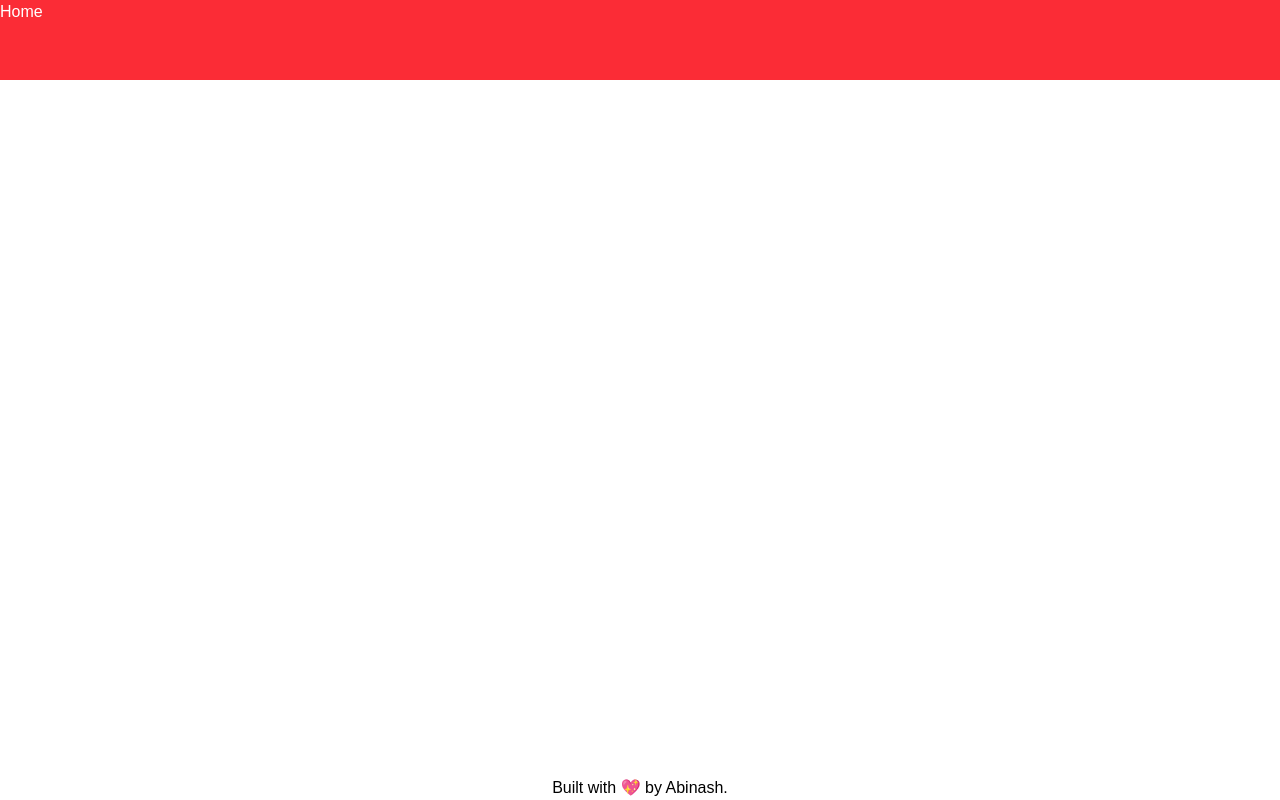
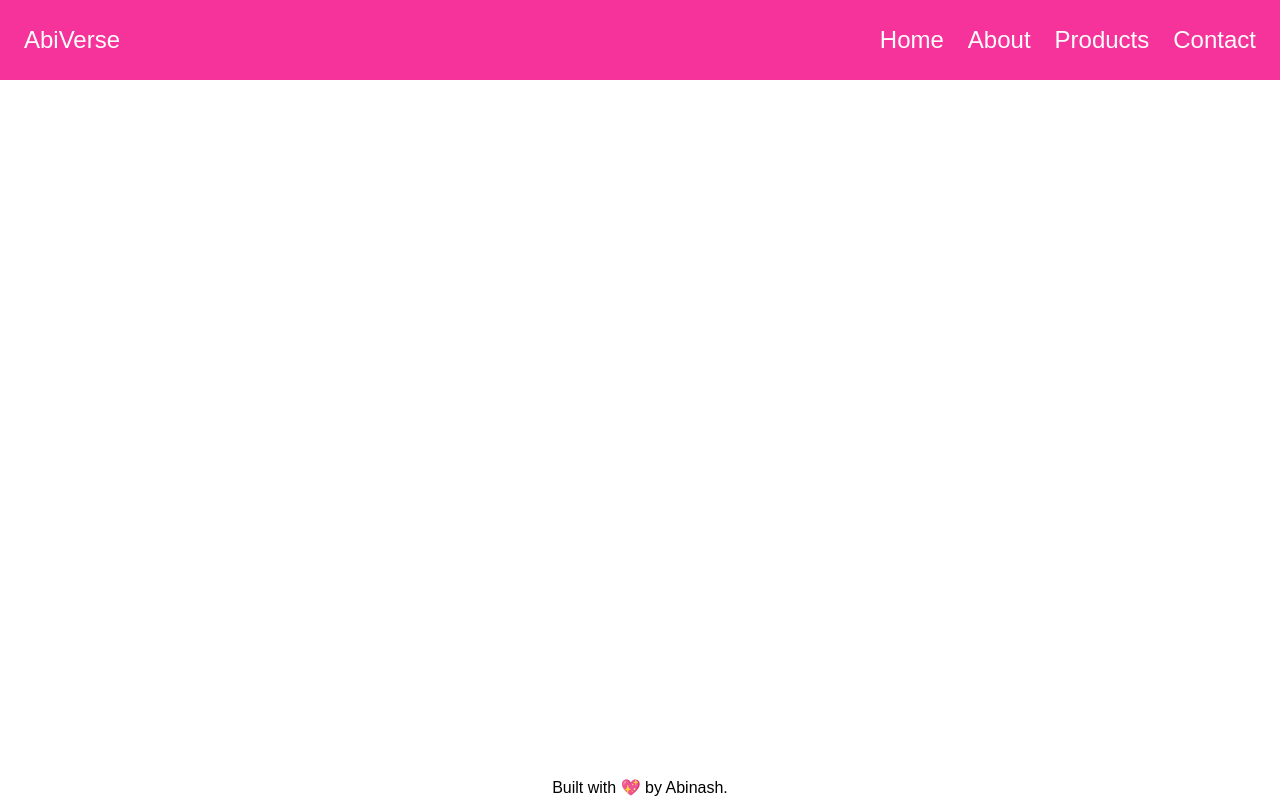
Before and after one commit to Abi-390/BackendPractice, a Next.js app in the folder next-js/: page / in a window 1280 px wide. Built offline with nearby package versions, Linux system fonts and the light colour scheme.

Commit message:
Nested routing demo implemented

```diff
--- /dev/null
+++ b/next-js/app/about/page.js
@@ -0,0 +1,11 @@
+import React from 'react'
+
+const page = () => {
+  return (
+    <div>
+      <h2>This is About page</h2>
+    </div>
+  )
+}
+
+export default page
--- /dev/null
+++ b/next-js/app/contact/page.js
@@ -0,0 +1,11 @@
+import React from 'react'
+
+const page = () => {
+  return (
+    <div>
+      <h1>This is contact page</h1>
+    </div>
+  )
+}
+
+export default page
--- /dev/null
+++ b/next-js/app/products/female-products/page.js
@@ -0,0 +1,11 @@
+import React from 'react'
+
+const page = () => {
+  return (
+    <div>
+      <h1>This is female products page</h1>
+    </div>
+  )
+}
+
+export default page
--- /dev/null
+++ b/next-js/app/products/male-products/page.js
@@ -0,0 +1,11 @@
+import React from 'react'
+
+const page = () => {
+  return (
+    <div>
+      <h1>This is male products page</h1>
+    </div>
+  )
+}
+
+export default page
--- /dev/null
+++ b/next-js/app/products/page.js
@@ -0,0 +1,17 @@
+import Link from 'next/link'
+import React from 'react'
+
+const page = () => {
+  return (
+    <div>
+      <h1>This is products page</h1>
+      <div className='flex px-6 gap-6 items-center justify-center'>
+         <Link href="/products/male-products">Male Products</Link>
+       <Link href="/products/female-products">Female Products</Link>
+      </div>
+
+    </div>
+  )
+}
+
+export default page
--- a/next-js/components/navbar/Navbar.jsx
+++ b/next-js/components/navbar/Navbar.jsx
@@ -1,11 +1,19 @@
-import React from 'react'
+import Link from "next/link";
+import React from "react";
 
 const Navbar = () => {
   return (
-    <div className='bg-red-500 text-white h-20 w-full'>
-      <h1>Home</h1>
+    <div className="bg-pink-500 text-white h-20 w-full flex items-center justify-between px-6 text-2xl">
+      <h1>AbiVerse</h1>
+
+      <div className="flex gap-6">
+        <Link href="/">Home</Link>
+        <Link href="/about">About</Link>
+        <Link href="/products">Products</Link>
+        <Link href="/contact">Contact</Link>
+      </div>
     </div>
-  )
-}
+  );
+};
 
-export default Navbar
+export default Navbar;
```
